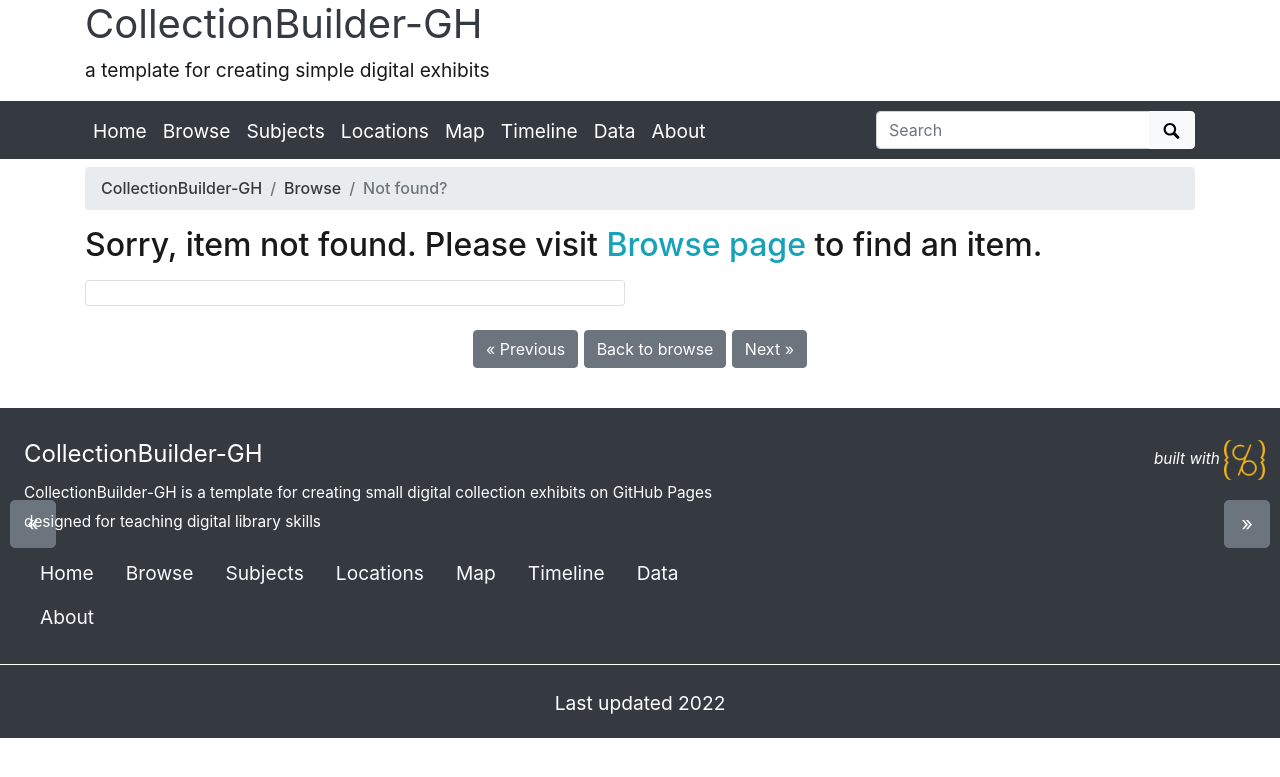
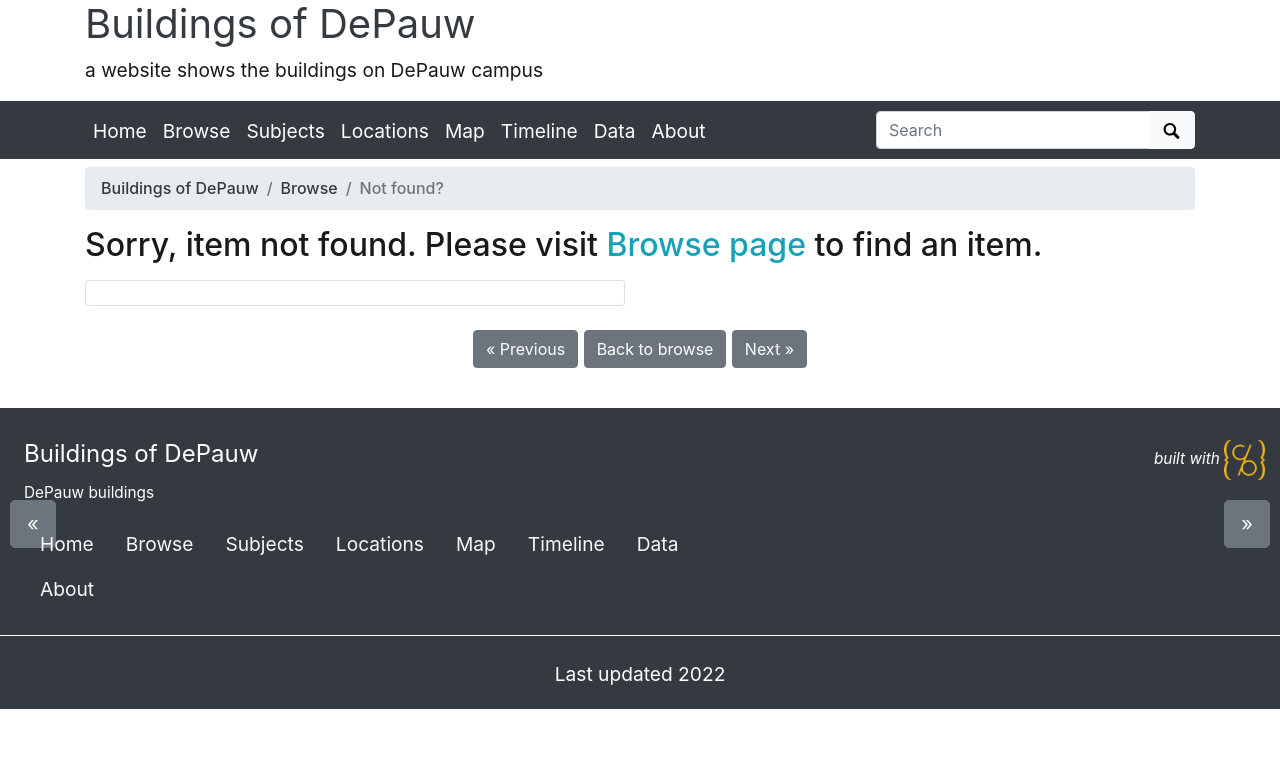
Before and after one commit to haiphan2471/demo, a Jekyll site: the page built from pages/item.md, in a window 1280 px wide. Shown: the top 777 px of the page. Built offline with Jekyll 4.4.1, drawn with Linux system fonts in a browser that asks for light colours.

Commit message:
Update _config.yml

```diff
--- a/_config.yml
+++ b/_config.yml
@@ -20,14 +20,14 @@ source-code: https://github.com/haiphan2471/demo
 # SITE SETTINGS
 #
 # title of site appears in banner
-title: CollectionBuilder-GH
+title: Buildings of DePauw
 # tagline, a short phrase that will appear throughout the site in the top banner
-tagline: a template for creating simple digital exhibits
+tagline: a website shows the buildings on DePauw campus
 # description appears in meta tags and other locations
 # this description might appear in search result lists, keep around 160 characters max
-description: "CollectionBuilder-GH is a template for creating small digital collection exhibits on GitHub Pages designed for teaching digital library skills"
+description: "DePauw buildings"
 # creator of the digital collection, to appear in meta tags; we typically use our GitHub usernames but feel free to just use your name
-author: CollectionBuilder
+author: haiphan2471
 
 ##########
 # COLLECTION SETTINGS
```
